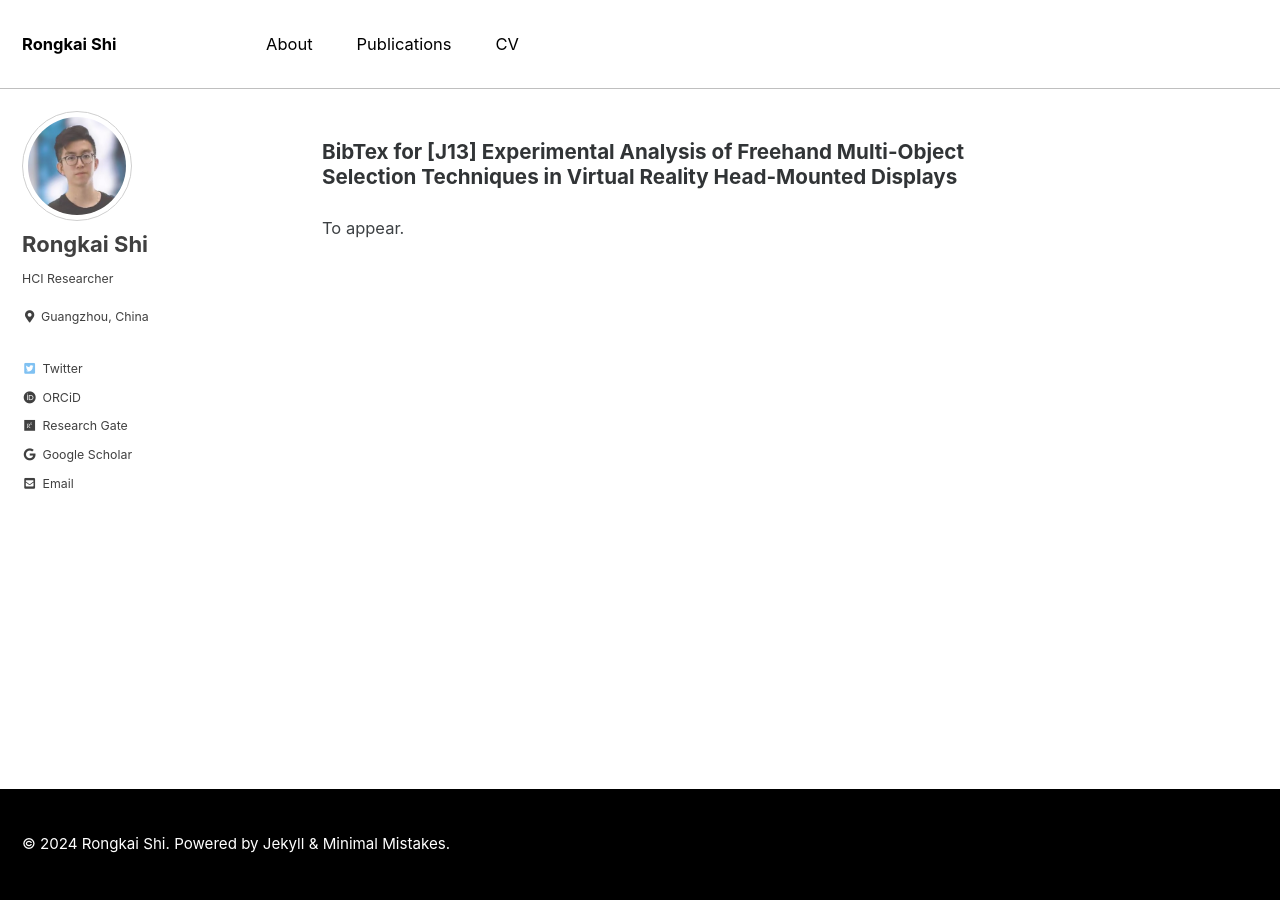
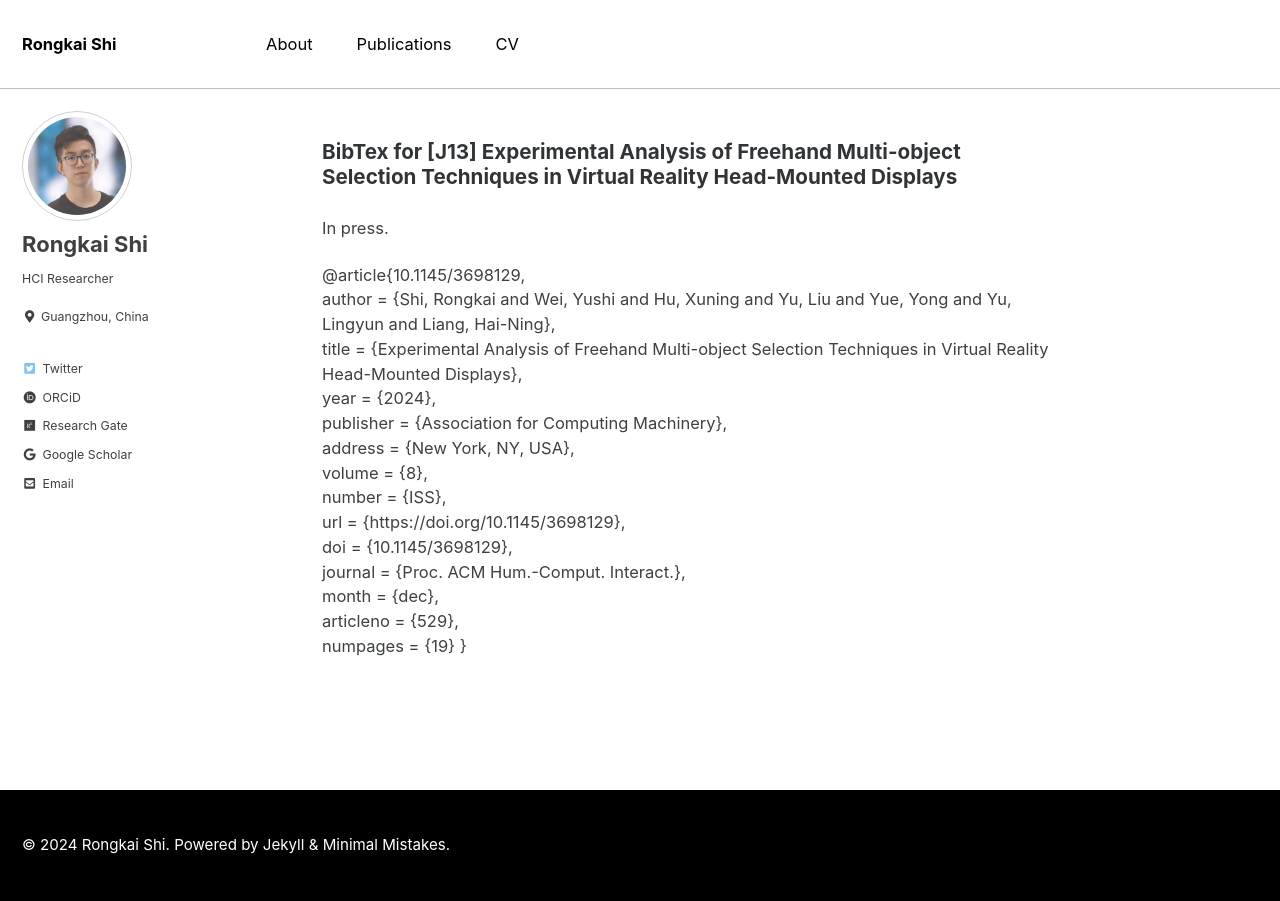
Before and after one commit to rongkaishi/rongkaishi.github.io, a Jekyll site: the page built from _publications/rk-ISSmos24.md, in a window 1280 px wide. Built offline with Jekyll 4.4.1, drawn with Linux system fonts in a browser that asks for light colours; cached includes are drawn as plain includes.

Commit message:
Update-24Oct

```diff
--- a/_publications/rk-ISSmos24.md
+++ b/_publications/rk-ISSmos24.md
@@ -1,7 +1,7 @@
 ---
 layout: bibformat
-title: "Experimental Analysis of Freehand Multi-Object Selection Techniques in Virtual Reality Head-Mounted Displays"
-authors: <b>Rongkai Shi</b>, Yushi Wei, Xuning Hu, Yong Yue, Lingyun Yu, and Hai-Ning Liang
+title: "Experimental Analysis of Freehand Multi-object Selection Techniques in Virtual Reality Head-Mounted Displays"
+authors: <b>Rongkai Shi</b>, Yushi Wei, Xuning Hu, Yu Liu, Yong Yue, Lingyun Yu, and Hai-Ning Liang
 publication: Proceedings of the ACM on Human-Computer Interaction (Issue ISS)
 year: 2024
 doi: "https://arxiv.org/abs/2409.00982"
@@ -9,9 +9,25 @@ pubtype: journal
 slug: rk-ISSmos24
 indexnum: 27
 index: "[J13]"
-video: ""
+video: "https://youtu.be/5ZIJvRLta54"
 selected: true
 paperrep: true
 ---
 
-To appear.
+In press. <br/>
+
+@article{10.1145/3698129, <br/>
+author = {Shi, Rongkai and Wei, Yushi and Hu, Xuning and Yu, Liu and Yue, Yong and Yu, Lingyun and Liang, Hai-Ning}, <br/>
+title = {Experimental Analysis of Freehand Multi-object Selection Techniques in Virtual Reality Head-Mounted Displays}, <br/>
+year = {2024}, <br/>
+publisher = {Association for Computing Machinery}, <br/>
+address = {New York, NY, USA}, <br/>
+volume = {8}, <br/>
+number = {ISS}, <br/>
+url = {https://doi.org/10.1145/3698129}, <br/>
+doi = {10.1145/3698129}, <br/>
+journal = {Proc. ACM Hum.-Comput. Interact.}, <br/>
+month = {dec}, <br/>
+articleno = {529}, <br/>
+numpages = {19}
+}
```
Also changed, not shown: _publications/rk-ARRegionSelection23.md (+4 -3 lines), 1 other file.
